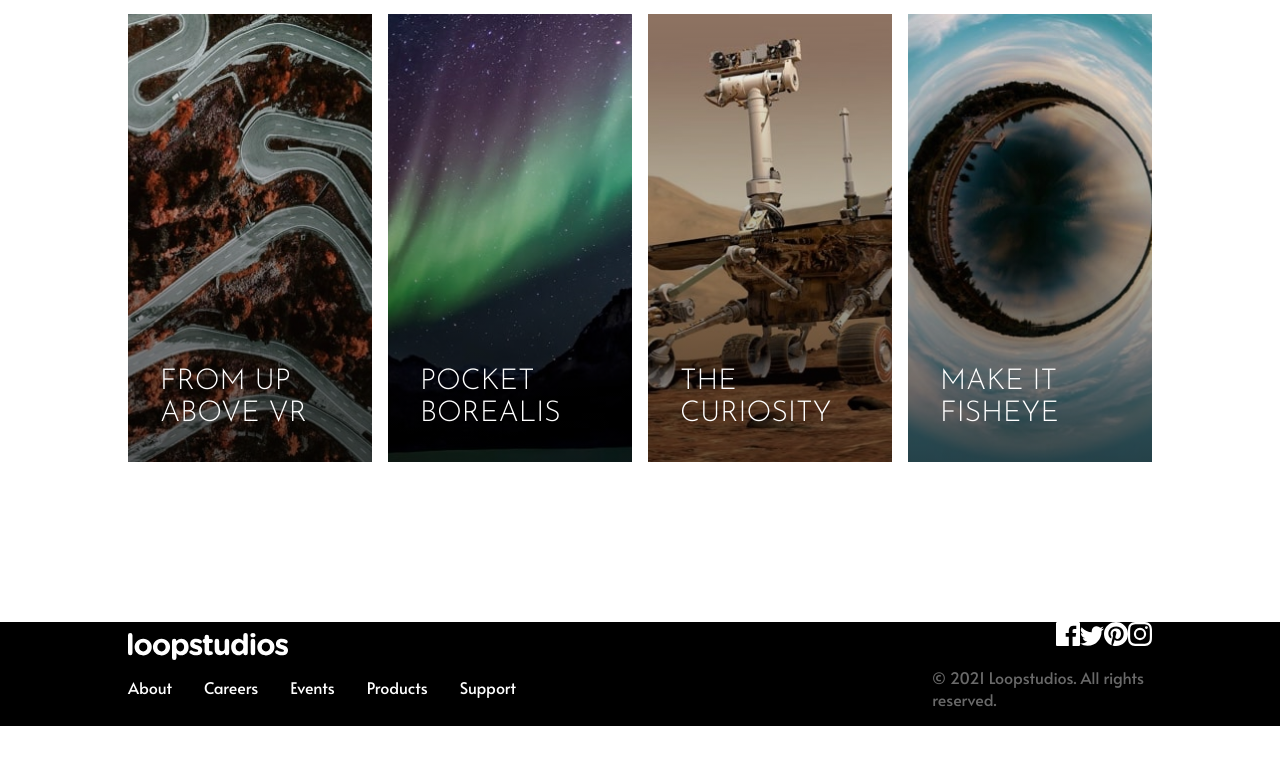
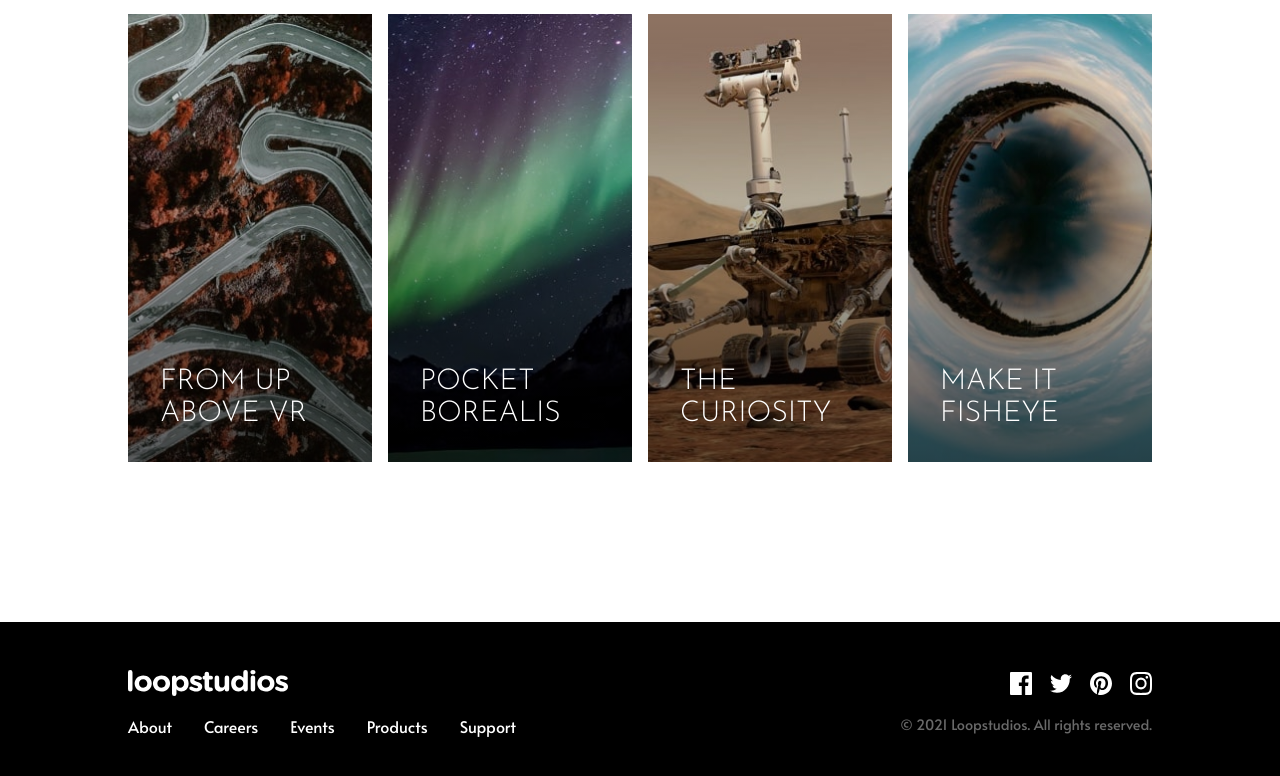
Before and after one commit to VasuBeachoo/loopstudios-landing-page, a JavaScript app: page / in a window 1280 px wide. Shown: the part 1912-2688 px from the top of the page. Before the commit the page ends 2638 px from the top, so only its background shows below. Built offline with nearby package versions, Linux system fonts and the light colour scheme.

Commit message:
Style Footer.js

```diff
--- a/src/components/Footer.js
+++ b/src/components/Footer.js
@@ -12,13 +12,15 @@ const FooterContainer = styled.div`
   align-items: center;
   width: 100%;
   background-color: var(--Black);
-  padding: 0 var(--side-padding);
+  padding: 3rem var(--side-padding);
 `;
 
 const FooterNavMenu = styled(NavMenu)`
   flex-direction: column;
   justify-content: flex-start;
   align-items: flex-start;
+  gap: 1.15rem;
+  width: auto;
 `;
 
 const Container = styled.div`
@@ -26,15 +28,34 @@ const Container = styled.div`
   flex-direction: column;
   justify-content: flex-start;
   align-items: flex-end;
+  gap: 0.65rem;
 `;
 
-const SocialIcons = styled.div``;
+const SocialIcons = styled.div`
+  display: flex;
+  flex-direction: row;
+  justify-content: center;
+  align-items: center;
+  gap: 1.1rem;
+`;
 
-const Icon = styled.img``;
+const Icon = styled.img`
+  width: 1.4rem;
+  border-bottom: 0.1rem solid var(--Black);
+  padding-bottom: 0.5rem;
+  transition: 0.25s;
+
+  &:hover {
+    cursor: pointer;
+    border-color: var(--White);
+  }
+`;
 
 const Copyright = styled.p`
   color: var(--Very-Dark-Gray);
   font-family: var(--body-font);
+  font-size: 0.9rem;
+  margin: 0;
 `;
 
 const Footer = () => {
--- a/src/components/Intro.js
+++ b/src/components/Intro.js
@@ -13,7 +13,7 @@ const Container = styled.div`
     url(${introBgDesktop});
   background-size: cover;
   background-position: center;
-  padding: 2.65rem var(--side-padding);
+  padding: 3.65rem var(--side-padding);
 `;
 
 const Heading = styled.h1`
--- a/src/components/NavMenu.js
+++ b/src/components/NavMenu.js
@@ -18,6 +18,7 @@ const Link = styled.p`
   user-select: none;
   color: var(--White);
   font-family: var(--body-font);
+  margin: 0;
   transition: 0.2s;
 
   &:hover {
```
